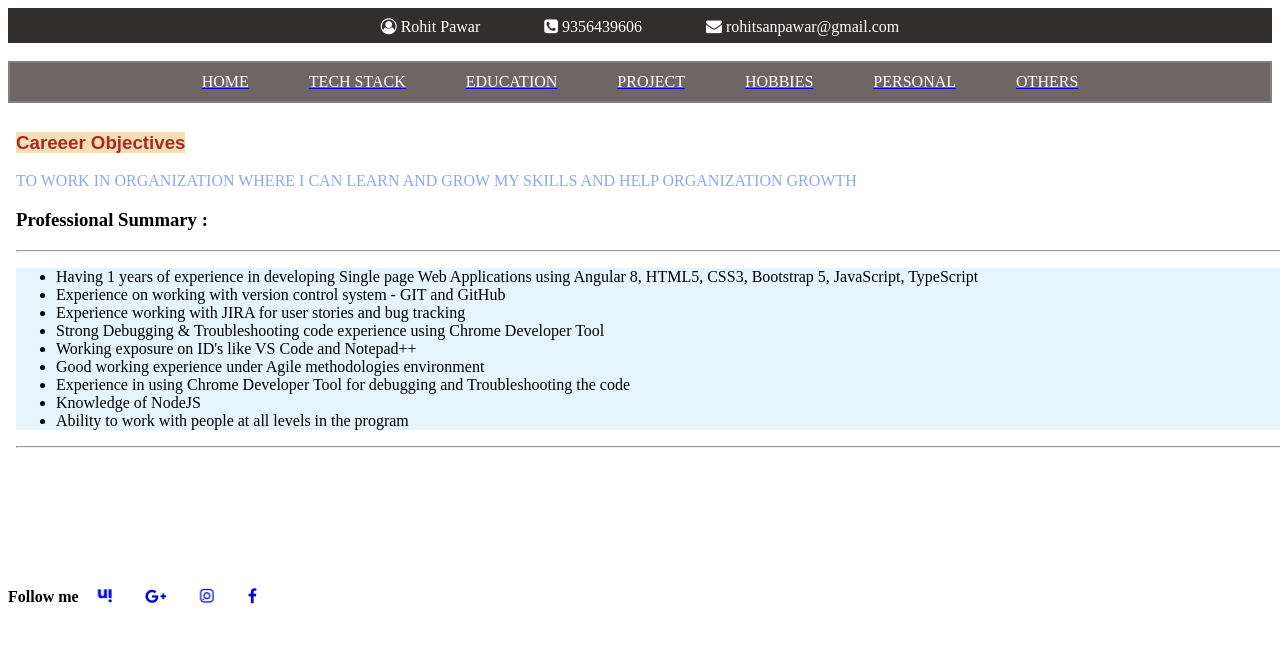
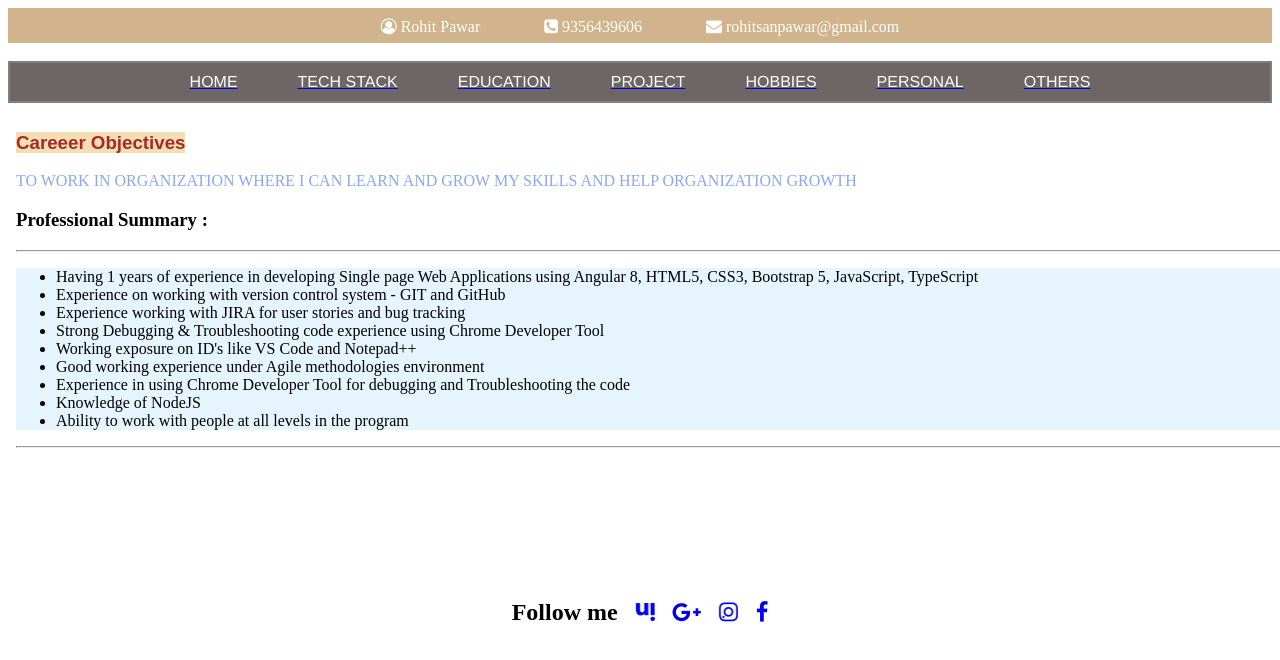
Before and after one commit to Rohit5456/MyProfile, a plain HTML site: page index.html in a window 1280 px wide. Shown: the top 660 px of the page. Drawn offline with Linux system fonts and the light colour scheme.

Commit message:
Update index.html
update index.html file

```diff
--- a/index.html
+++ b/index.html
@@ -31,13 +31,22 @@
     </h4>
 </body>
 <style>
+    h4 {
+        margin-inline: 15px;
+       text-align: center;
+       font-size: x-large;
+    }
     h4 a{
-        margin-inline: 15px;
+        padding-inline-start: 12px ;
+        font-size: 22px;
+    }
+    h4 a i{
+
     }
     header{
         color: white;
         height: 35px;
-        background-color: rgb(51, 46, 46);
+        background-color: tan;
         text-align: center;
     }
     header i {
@@ -59,6 +68,7 @@
         margin-inline: 20px;
         /* margin-bottom: 10px; */
         padding: 10px;
+        font-family: 'Franklin Gothic Medium', 'Arial Narrow', Arial, sans-serif;
     }
     nav li:hover{
         background-color: rgb(186, 235, 235);
```
